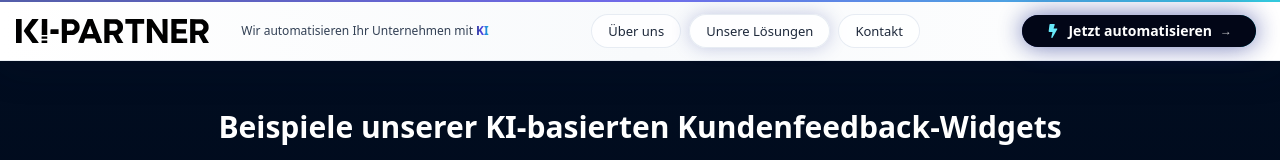
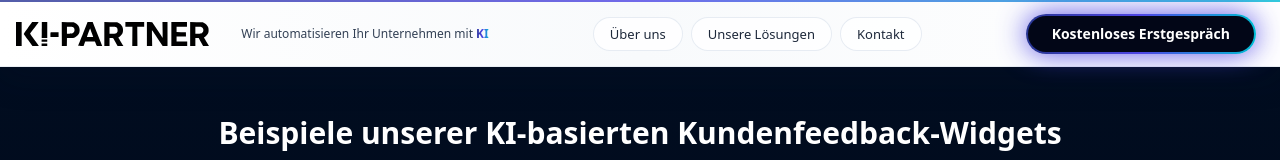
Before and after one commit to Hamsa777/KI-Partner, a React (Vite) app: page /widgetvorschau in a window 1280 px wide. Shown: the top 160 px of the page. Built offline with nearby package versions, Linux system fonts and the light colour scheme.

Commit message:
Aktueller Stand – Widget final

```diff
--- a/src/components/Header.jsx
+++ b/src/components/Header.jsx
@@ -1,13 +1,15 @@
 import React, { useState, useEffect } from "react";
 import logo from "../assets/logo.svg";
-import { Link } from "react-router-dom";
+import { Link, useNavigate, useLocation } from "react-router-dom";
 import { motion } from "framer-motion";
 import MobileMenu from "./MobileMenu";
-import { FaBolt } from "react-icons/fa";
 
 export default function Header() {
   const [menuOpen, setMenuOpen] = useState(false);
   const [scrollDirection, setScrollDirection] = useState("up");
+
+  const navigate = useNavigate();
+  const location = useLocation();
 
   useEffect(() => {
     let lastScrollY = window.scrollY;
@@ -29,6 +31,22 @@ export default function Header() {
       window.removeEventListener("scroll", updateScrollDirection);
     };
   }, [scrollDirection]);
+
+  const handleSolutionsClick = () => {
+    const scrollToSection = () => {
+      const el = document.getElementById("automations");
+      if (el) {
+        el.scrollIntoView({ behavior: "smooth" });
+      }
+    };
+
+    if (location.pathname !== "/") {
+      navigate("/");
+      setTimeout(scrollToSection, 120);
+    } else {
+      scrollToSection();
+    }
+  };
 
   return (
     <>
@@ -90,8 +108,9 @@ export default function Header() {
               Über uns
             </motion.a>
 
-            <motion.a
-              href="#"
+            <motion.button
+              type="button"
+              onClick={handleSolutionsClick}
               whileHover={{ y: -1, scale: 1.03 }}
               whileTap={{ scale: 0.97 }}
               className="
@@ -104,11 +123,10 @@ export default function Header() {
                 hover:text-white
                 hover:border-slate-900
                 transition-all
-                shadow-[0_0_18px_rgba(40,53,147,0.25)]
               "
             >
               Unsere Lösungen
-            </motion.a>
+            </motion.button>
 
             <motion.a
               href="mailto:info@ki-partner24.de"
@@ -133,44 +151,33 @@ export default function Header() {
           {/* Right: CTA + Burger */}
           <div className="flex items-center gap-3">
             <motion.a
-              href="#"
-              whileHover={{ scale: 1.06 }}
+              href="https://cal.com/ki-partner24"
+              whileHover={{ scale: 1.05 }}
               whileTap={{ scale: 0.96 }}
               className="
                 hidden sm:inline-block
                 relative group
+                inline-flex items-center justify-center
                 rounded-full
-                focus:outline-none
-                focus:ring-2 focus:ring-[#283593]/70 focus:ring-offset-2 focus:ring-offset-white
+                bg-gradient-to-r from-[#283593] via-[#4f46e5] to-[#00bcd4]
+                group-hover:from-[#4f46e5] group-hover:via-[#00bcd4] group-hover:to-[#283593]
+                p-[2px]
+                shadow-[0_0_28px_rgba(79,70,229,0.9)]
+                hover:shadow-[0_0_36px_rgba(79,70,229,1)]
+                transition-shadow duration-300
               "
             >
               <span
                 className="
-                  absolute inset-0 rounded-full
-                  bg-gradient-to-r from-[#283593] via-[#4f46e5] to-[#00bcd4]
-                  opacity-95
-                  group-hover:opacity-100
-                  shadow-[0_0_24px_rgba(40,53,147,0.7)]
-                  group-hover:shadow-[0_0_32px_rgba(40,53,147,0.95)]
-                  transition-all
-                "
-                aria-hidden="true"
-              />
-              <span
-                className="
-                  relative flex items-center gap-2
-                  px-6 py-1.5
+                  flex items-center justify-center
+                  px-6 py-2
                   rounded-full
-                  bg-slate-950
+                  bg-[#020617]
                   text-sm font-semibold
                   text-white
                 "
               >
-                <FaBolt className="w-3.5 h-3.5 text-cyan-300" />
-                <span>Jetzt automatisieren</span>
-                <span className="text-xs opacity-80 group-hover:translate-x-1 transition-transform">
-                  →
-                </span>
+                Kostenloses Erstgespräch
               </span>
             </motion.a>
 
```
